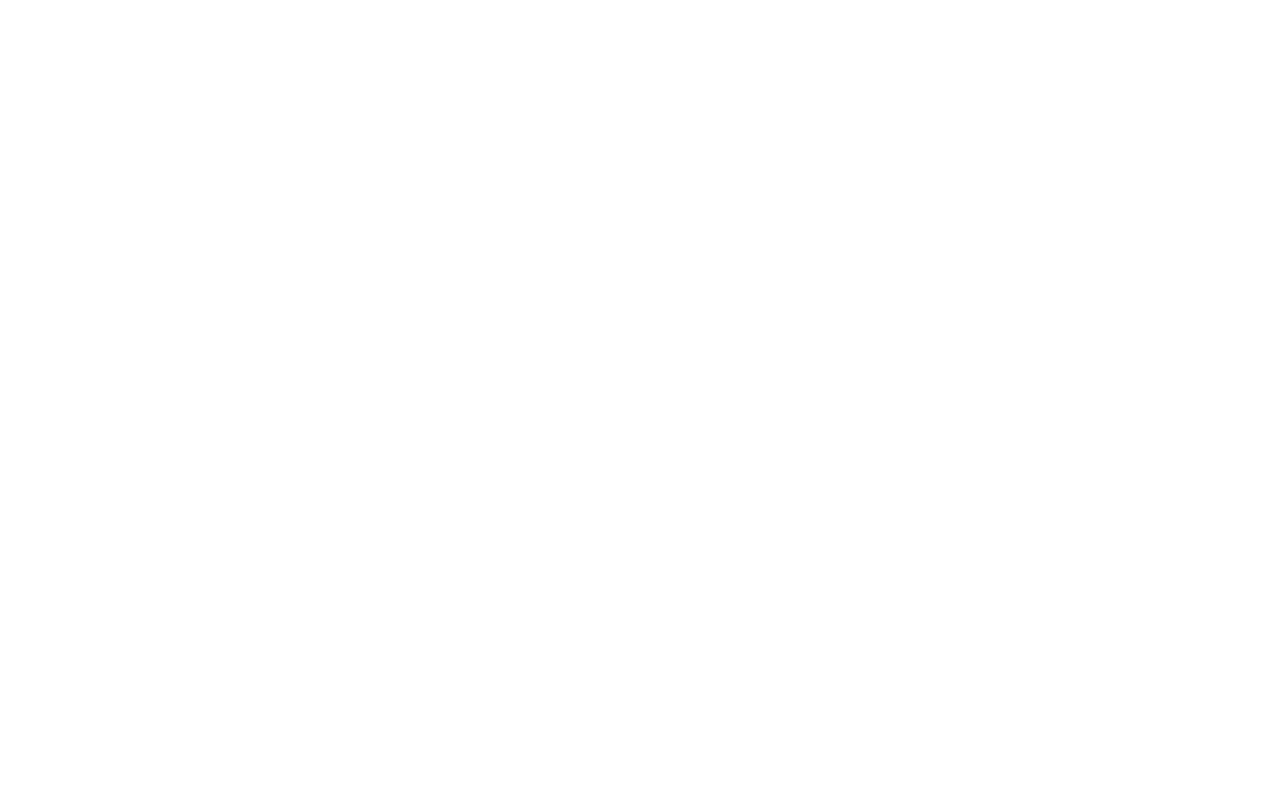
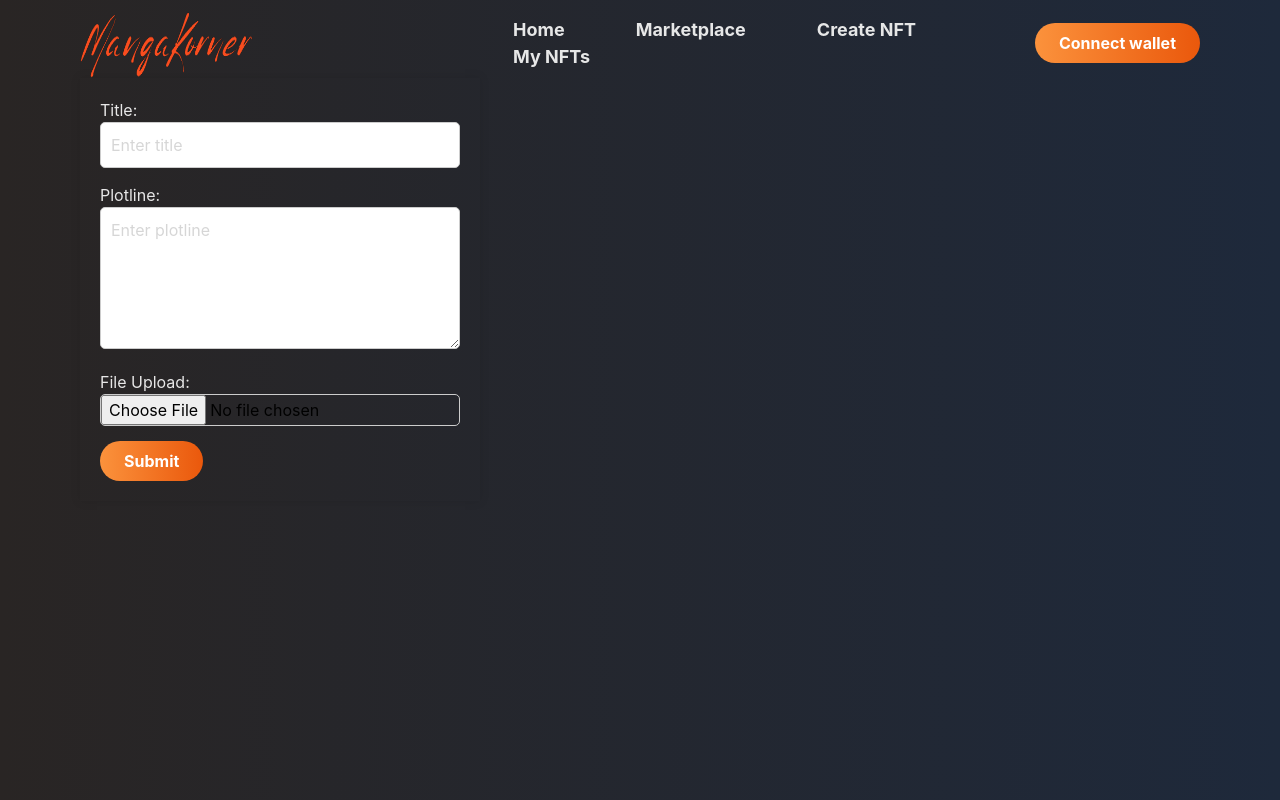
Before and after one commit to abhishek0405/ETHOnline2k23, a React (Create React App) app in the folder frontend/: page /mintNFT in a window 1280 px wide. Before the commit this address had no page. Built offline with nearby package versions, Linux system fonts and the light colour scheme.

Commit message:
mint nft form

```diff
--- a/frontend/src/App.js
+++ b/frontend/src/App.js
@@ -1,9 +1,9 @@
 
 
 import { BrowserRouter as Router, Route, Routes } from "react-router-dom";
-import { Landing, Marketplace} from './components';
-import MyNFT from "./components/MyNFTs";
-import { NavLink } from 'react-router-dom'
+import { Landing, Marketplace, MyNFT, MintNFT} from './components';
+
+
 
 
 function App() {
@@ -47,6 +47,16 @@
                 }
               />
 
+              <Route
+                exact
+                path="/mintNFT"
+                element={
+                  <>
+                    <MintNFT />
+                  </>
+                }
+              />
+
 
 
 
--- /dev/null
+++ b/frontend/src/components/MintNFT.jsx
@@ -0,0 +1,37 @@
+
+import Navbar from "./Navbar"
+
+function MintNFT(){
+    return(
+        <>
+            <div className="container min-h-screen min-w-full bg-gradient-to-r from-stone-800 to-slate-800 bg-center bg-cover px-20 py-2 overflow-hidden" >
+
+                <Navbar />
+                <div class="form-container">
+                    <form>
+                    <div>
+                        <label for="title">Title:</label>
+                        <input type="text" id="title" name="title" class="form-field" placeholder="Enter title" />
+                    </div>
+
+                    <div>
+                        <label for="plotline">Plotline:</label>
+                        <textarea id="plotline" name="plotline" class="form-field" rows="5" placeholder="Enter plotline"></textarea>
+                    </div>
+
+                    <div>
+                        <label for="file">File Upload:</label>
+                        <input type="file" id="file" name="file" class="form-field file-upload" />
+                    </div>
+
+                    <button type="submit" className="btn btn-orange">Submit</button>
+                    </form>
+                </div>
+
+
+            </div>
+        </>
+    )
+}
+
+export default MintNFT
--- a/frontend/src/components/Navbar.jsx
+++ b/frontend/src/components/Navbar.jsx
@@ -21,7 +21,7 @@
                             <li style={{fontSize:16}}><a href="/">View characters</a></li>
                             <li style={{fontSize:16}}><a href="/">Generate script</a></li>
                             <li style={{fontSize:16}}><a href="/">Edit manga</a></li>
-                            <li style={{fontSize:16}}><a href="/">Mint</a></li>
+                            <li style={{fontSize:16}}><a href="/mintNFT">Mint</a></li>
                         </ul>
 
                     </li>
--- a/frontend/src/components/index.js
+++ b/frontend/src/components/index.js
@@ -1,9 +1,11 @@
 
 import Landing from './Landing'
 import Marketplace from './Marketplace'
+import MyNFT from './MyNFTs'
+import MintNFT from './MintNFT'
 
 
 export {
-    Landing, Marketplace
+    Landing, Marketplace, MyNFT, MintNFT
 
 }
--- a/frontend/src/index.css
+++ b/frontend/src/index.css
@@ -136,3 +136,37 @@
   width: 100%;
   max-width: 300px; /* Adjust as needed for your design */
 }
+
+
+.form-container {
+  max-width: 400px;
+  padding: 20px;
+  align-items: center;
+  box-shadow: 0 0 10px rgba(0, 0, 0, 0.1);
+
+}
+
+.form-field {
+  width: 100%;
+  padding: 10px;
+  margin-bottom: 15px;
+  border: 1px solid #ccc;
+  border-radius: 5px;
+  box-sizing: border-box;
+}
+
+.form-field::placeholder {
+  color: #cccccccf;
+}
+
+.form-field.file-upload {
+  padding: 0;
+}
+
+input{
+  color: #000;
+}
+
+textarea{
+  color: #000;
+}
```
